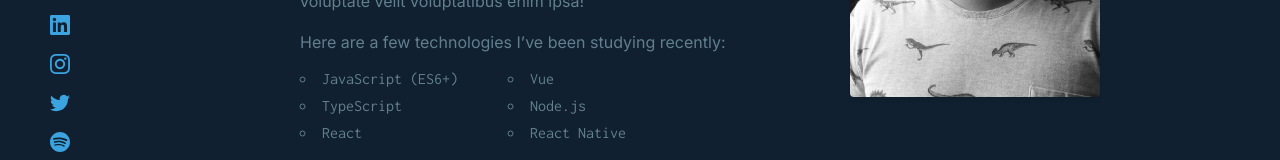
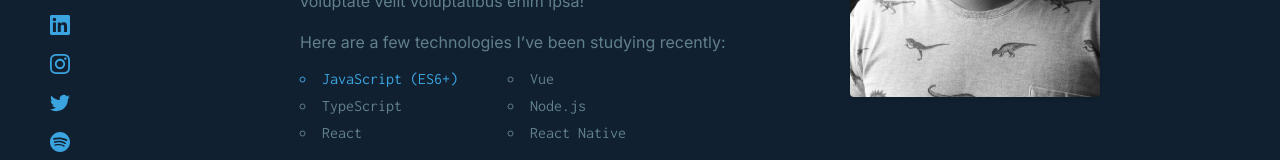
Before and after one commit to kdumagalhaes/hellocarlos, a Vue app: page / in a window 1280 px wide. In both pictures the pointer is over the item "JavaScript (ES6+)". Shown: the part 1008-1168 px from the top of the page. Built offline with nearby package versions, Linux system fonts and the light colour scheme.

Commit message:
Fix etech list hover color in about component

```diff
--- a/src/components/About.vue
+++ b/src/components/About.vue
@@ -82,7 +82,7 @@ export default {
     transition: all 0.4s;
 
     &:hover {
-      color: $sapphire-blue;
+      color: $carolina-blue;
     }
   }
 }
```
